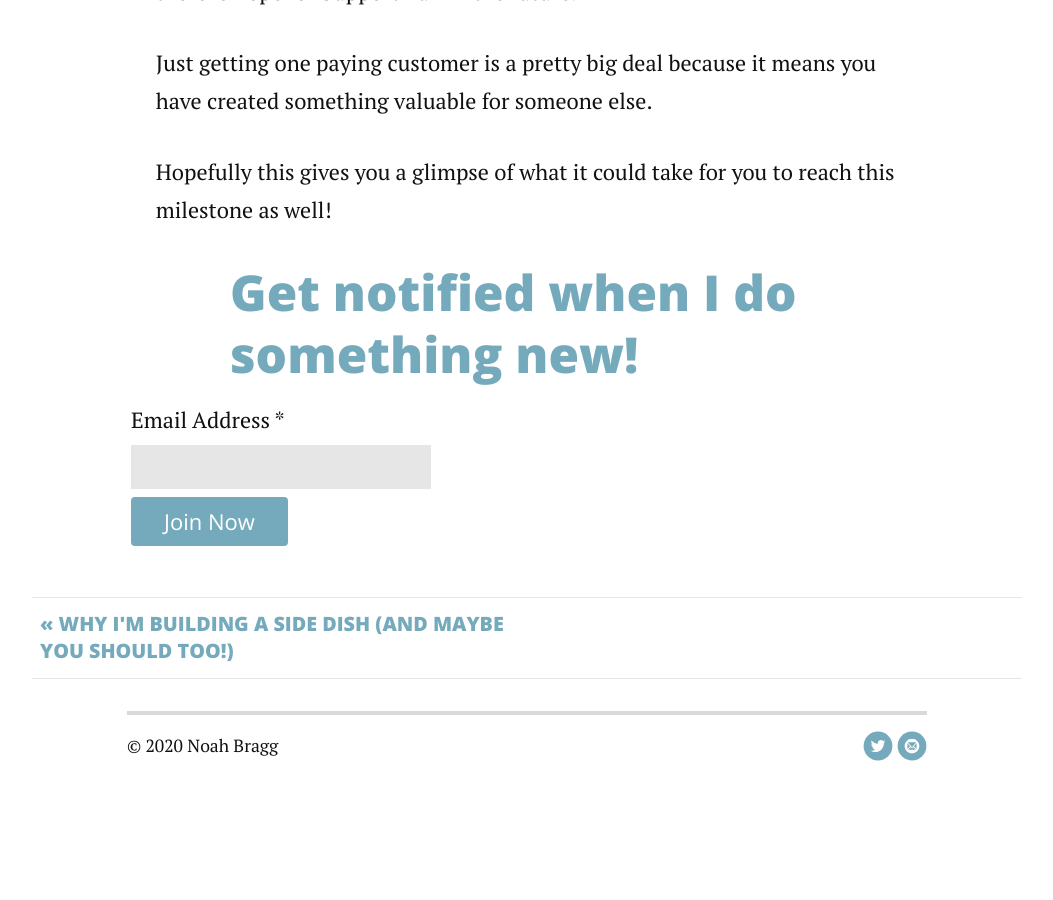
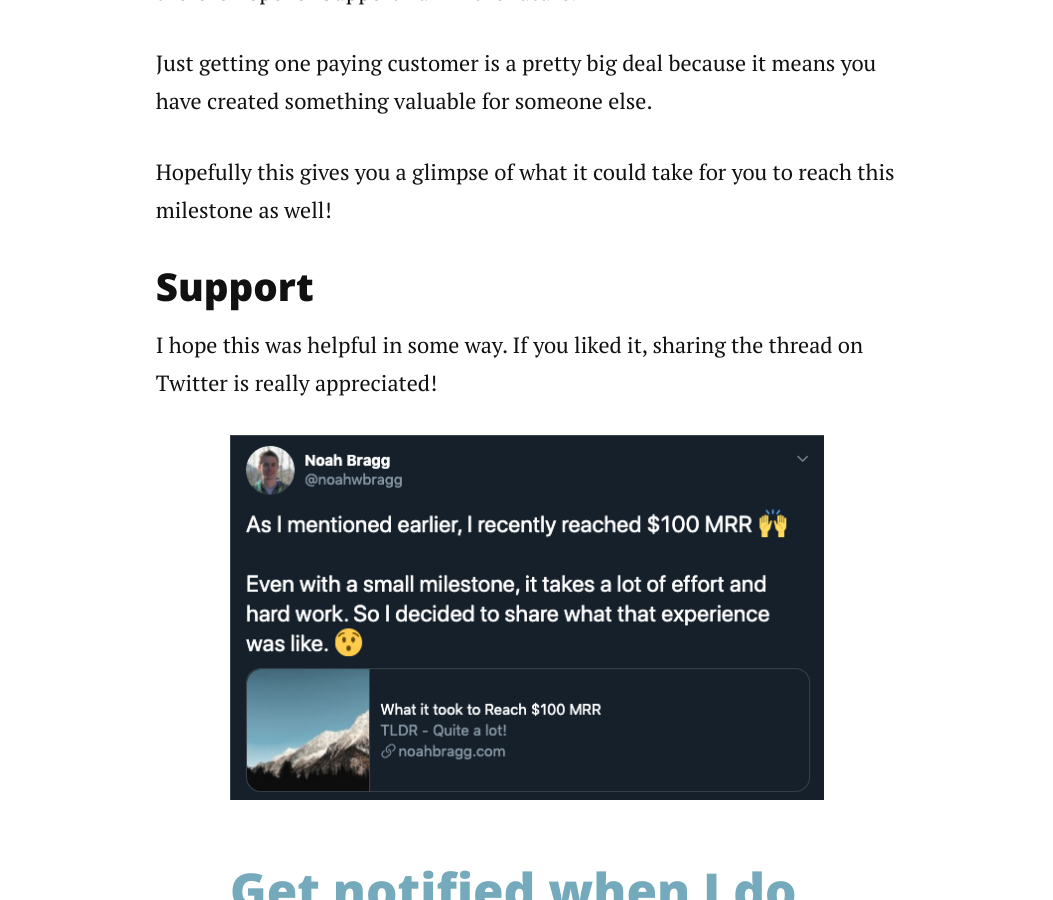
Before and after one commit to normdoow/blog, a Jekyll site: the page built from _posts/2020-14-8-what-it-took-to-reach-100-mrr.markdown, in a window 1280 px wide and 900 px high, scrolled down 7724 px. Shown: the whole window, without its empty margins (113-1166 px from the left). Built offline with Jekyll 4.4.1, drawn with Linux system fonts in a browser that asks for light colours; nearby versions of some CDN libraries; comment, search, counter and statistics services are not loaded; before the commit the page ends 8527 px from its top, so only the background shows below that.

Commit message:
added the twitter image

```diff
--- a/_posts/2020-14-8-what-it-took-to-reach-100-mrr.markdown
+++ b/_posts/2020-14-8-what-it-took-to-reach-100-mrr.markdown
@@ -107,3 +107,8 @@
 Just getting one paying customer is a pretty big deal because it means you have created something valuable for someone else.
 
 Hopefully this gives you a glimpse of what it could take for you to reach this milestone as well!
+
+### Support
+
+I hope this was helpful in some way. If you liked it, sharing the thread on Twitter is really appreciated!
+<center><a href="https://twitter.com/noahwbragg/status/1294309338266259457"><img style="max-width: 60%;" src="/assets/img/twitter-100-mrr.png" alt="" /></a></center>
```
Also changed, not shown: assets/img/twitter-100-mrr.png (added).
